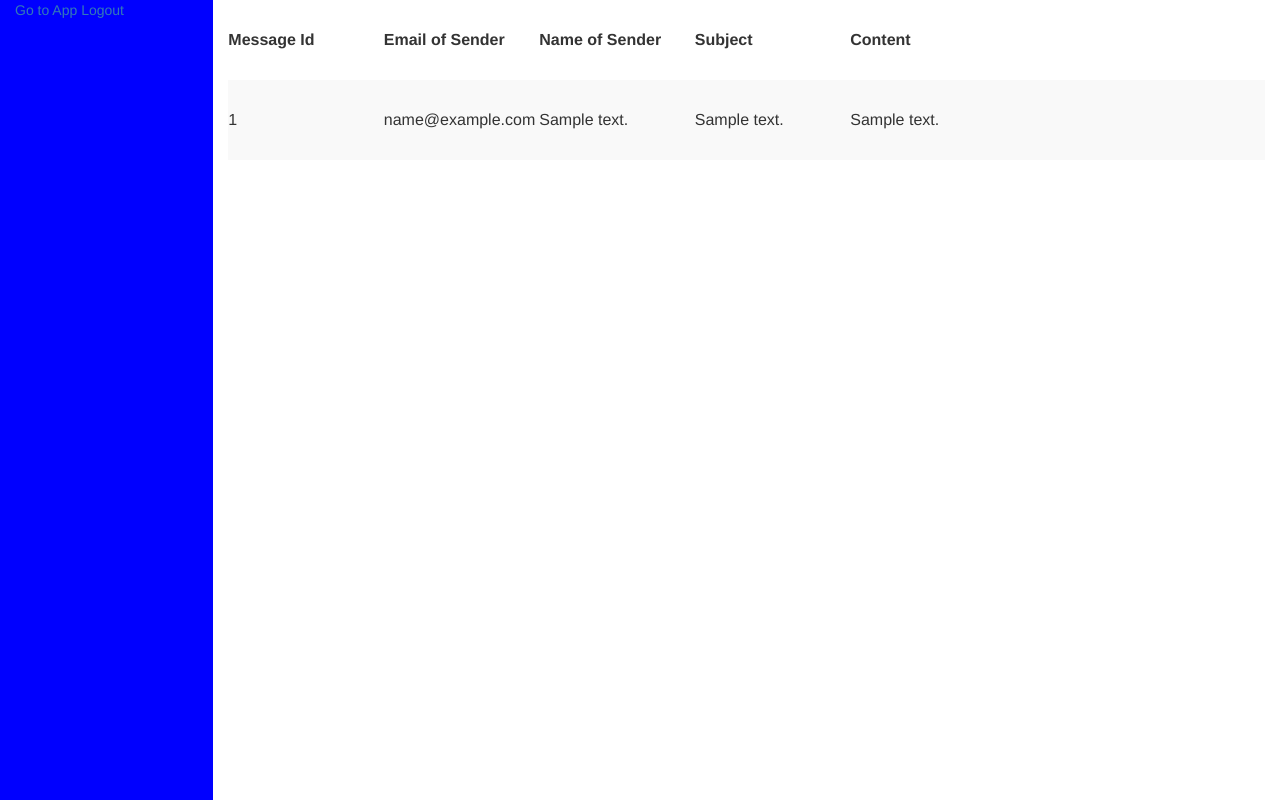
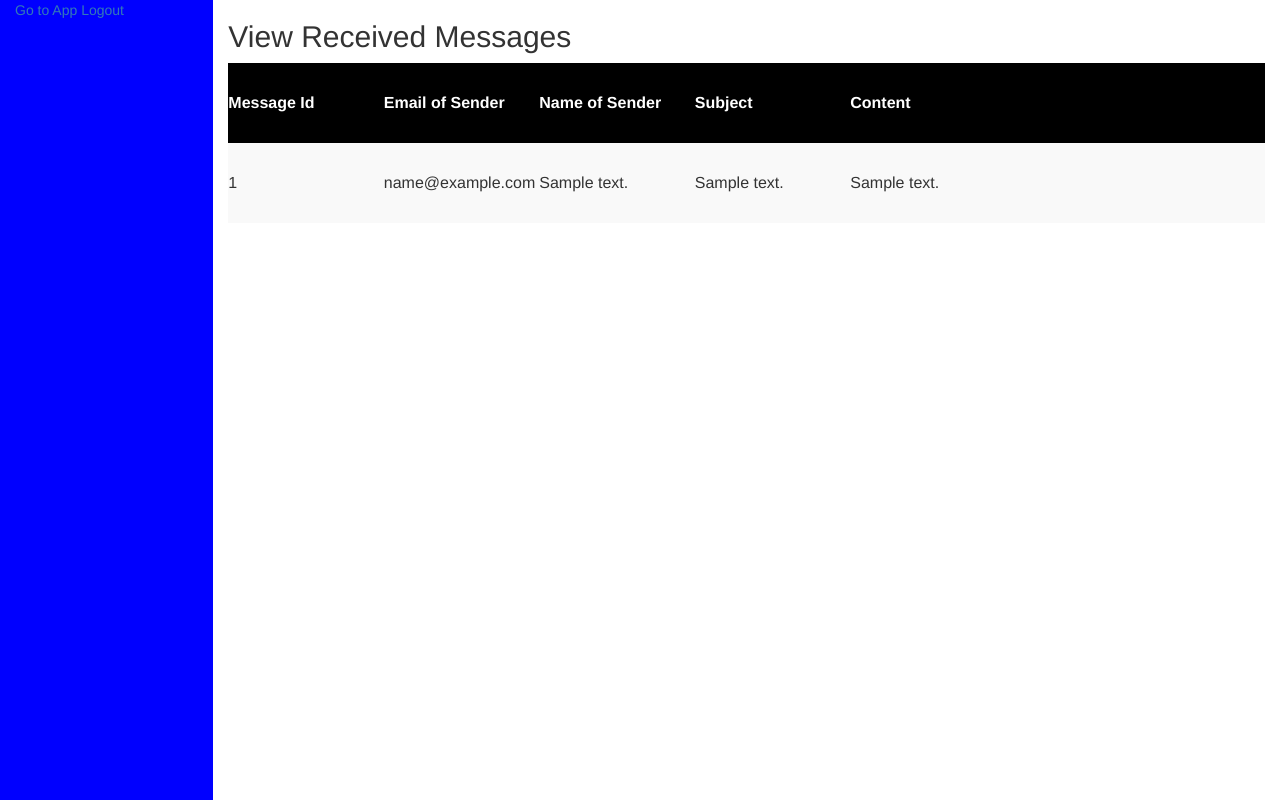
Before and after one commit to andrew21-mch/HNG-TASK-2, a PHP site: page /messages.php in a window 1280 px wide. Run offline with PHP 8.4, Linux system fonts and the light colour scheme; tables that the repository leaves empty hold one stand-in row (values such as "Sample post"); data that the repository does not hold is empty.

Commit message:
doing final updates

```diff
--- a/messages.php
+++ b/messages.php
@@ -23,6 +23,10 @@
         tr{
             height: 80px;
         }
+        th{
+            background-color: black;
+            color: white;
+        }
     </style>
     <link rel="stylesheet" href="https://maxcdn.bootstrapcdn.com/bootstrap/3.3.7/css/bootstrap.min.css" integrity="sha384-BVYiiSIFeK1dGmJRAkycuHAHRg32OmUcww7on3RYdg4Va+PmSTsz/K68vbdEjh4u" crossorigin="anonymous">
     </head>
@@ -33,6 +37,9 @@
         </div>
 
         <div class="col-md-10">
+            <h2>
+                View Received Messages
+            </h2>
         <?php
 
         use mysql_xdevapi\Table;
```
